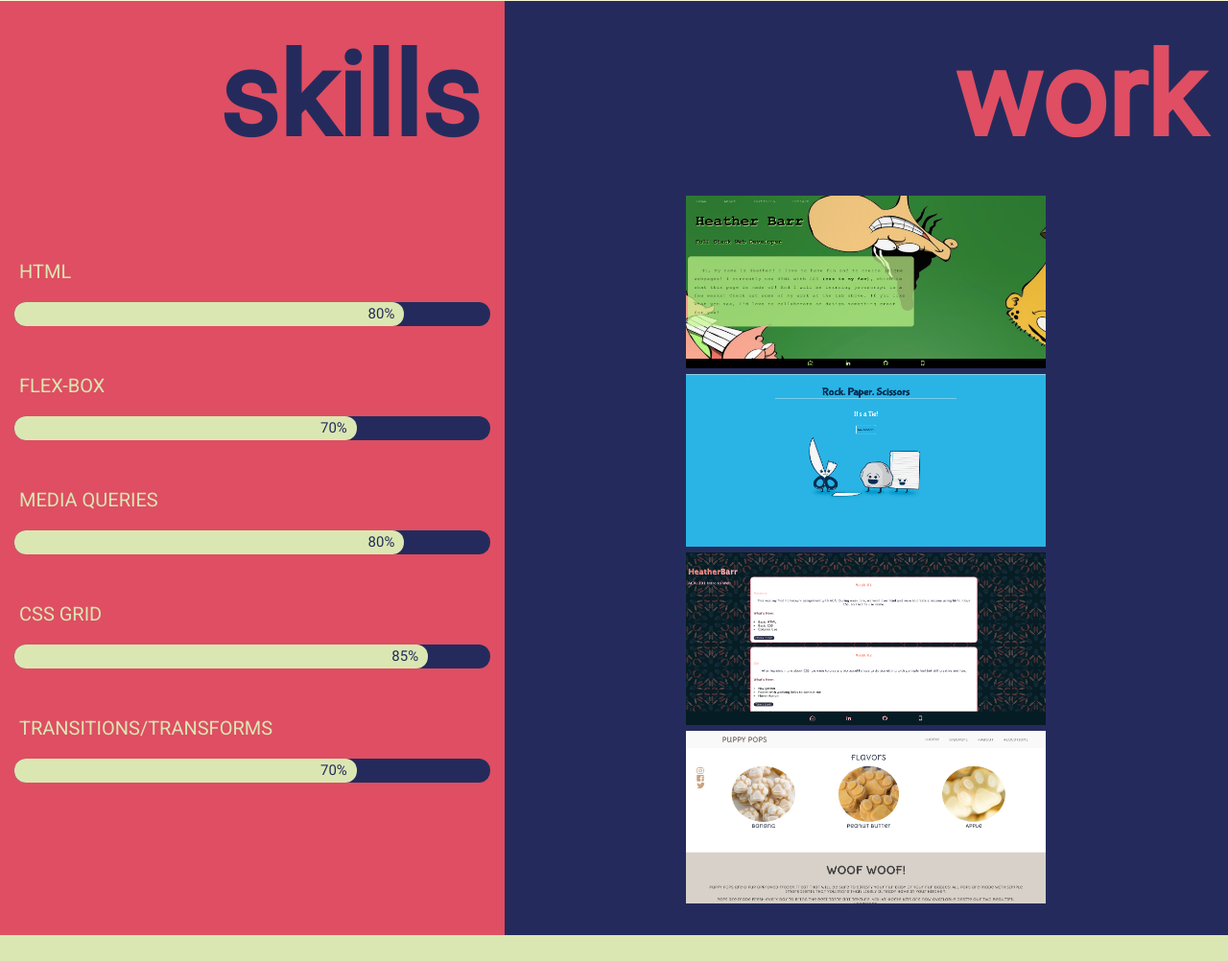
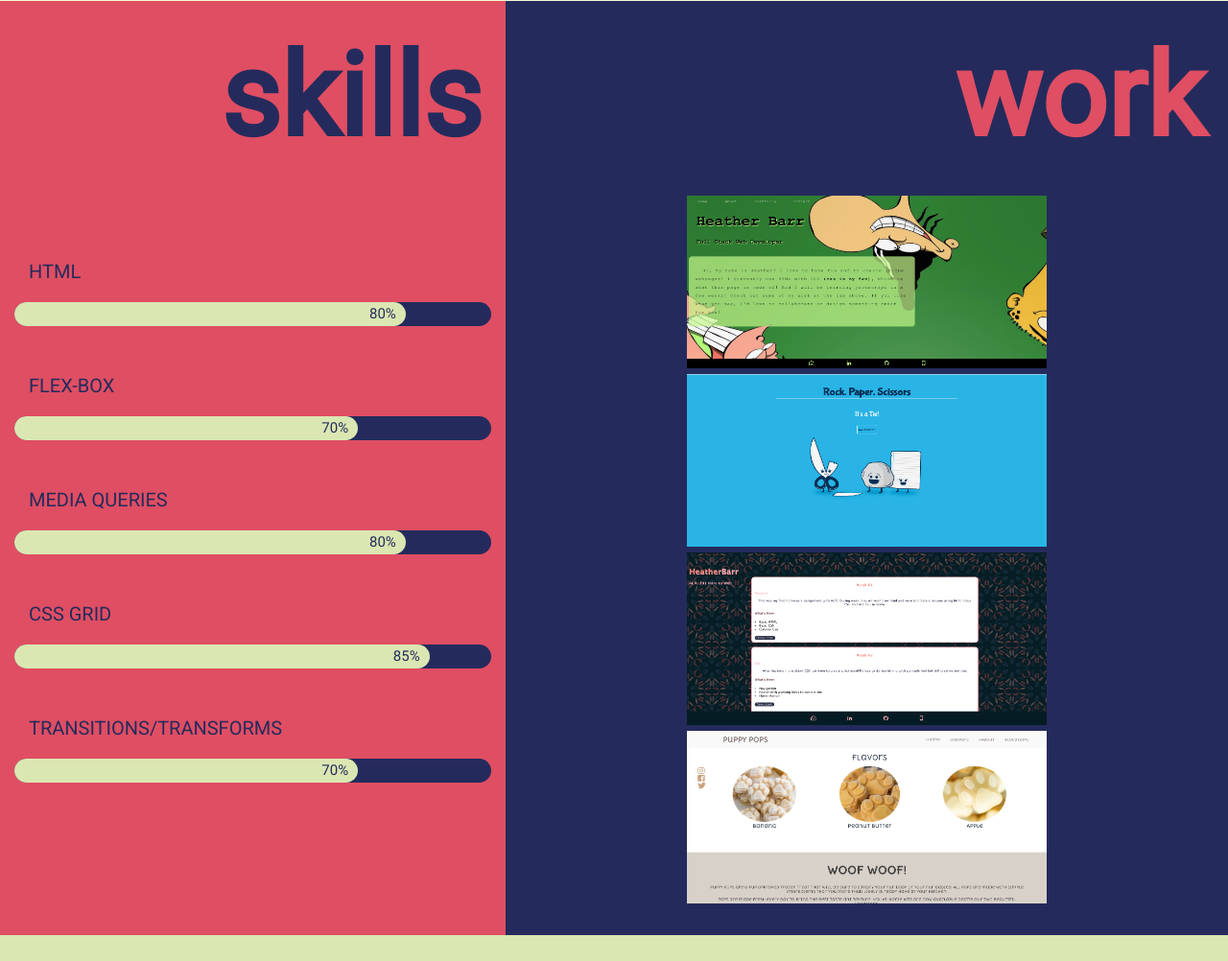
Before and after one commit to hnbarr/Intro_checkpoint2, a plain HTML site: page index.html in a window 1280 px wide. Shown: the part 1512-2514 px from the top of the page at 96% size. Drawn offline with Linux system fonts and the light colour scheme.

Commit message:
update stopping point

```diff
--- a/css/style.css
+++ b/css/style.css
@@ -87,7 +87,7 @@ nav a {
 
 nav a:hover {
     color: #DF4E63;
-    border-radius: 12px;
+    border-radius: 15px;
     font-size: 20px;
 }
 
@@ -205,8 +205,8 @@ p {
 .box2 h4 {
     text-align: left;
     text-transform: uppercase;
-    margin: 10px;
-    color: #DBE7B2;
+    margin: 10px 20px;
+    color: #242B5C;
     font-size: 20px;
 }
 
@@ -233,7 +233,7 @@ p {
     top: 0;
     height: 25px;
     background-color: #242B5C;
-    border-radius: 12px;
+    border-radius: 15px;
 }
 
 .line:after {
@@ -246,7 +246,7 @@ p {
     position: absolute;
     top: 0;
     left: 0;
-    border-radius: 12px;
+    border-radius: 15px;
 }
 
 .line1:after {
@@ -254,7 +254,7 @@ p {
     padding-right: 10px;
     content: '80%';
     max-width: 80%;
-    border-radius: 12px;
+    border-radius: 15px;
 }
 
 .line2:after {
```
